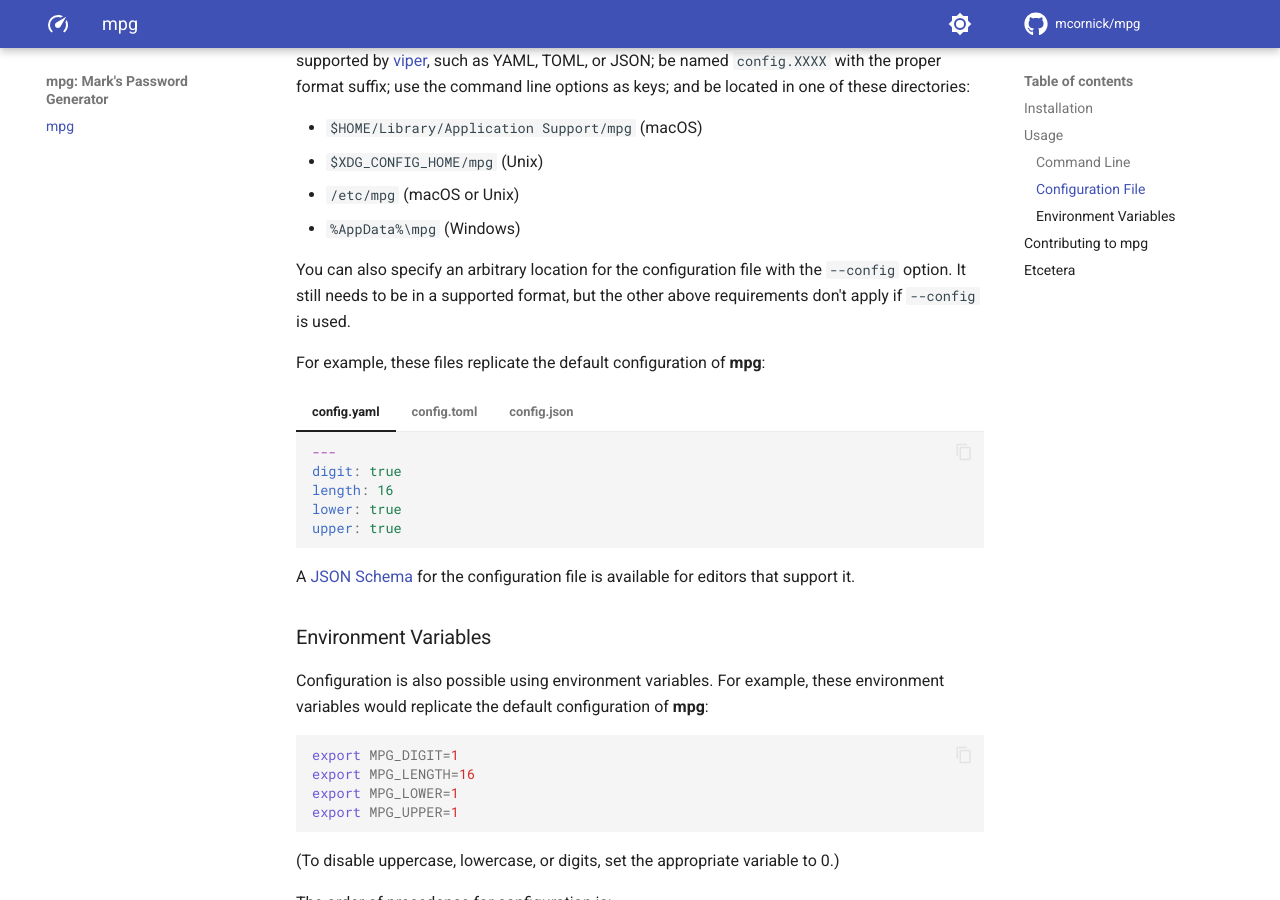
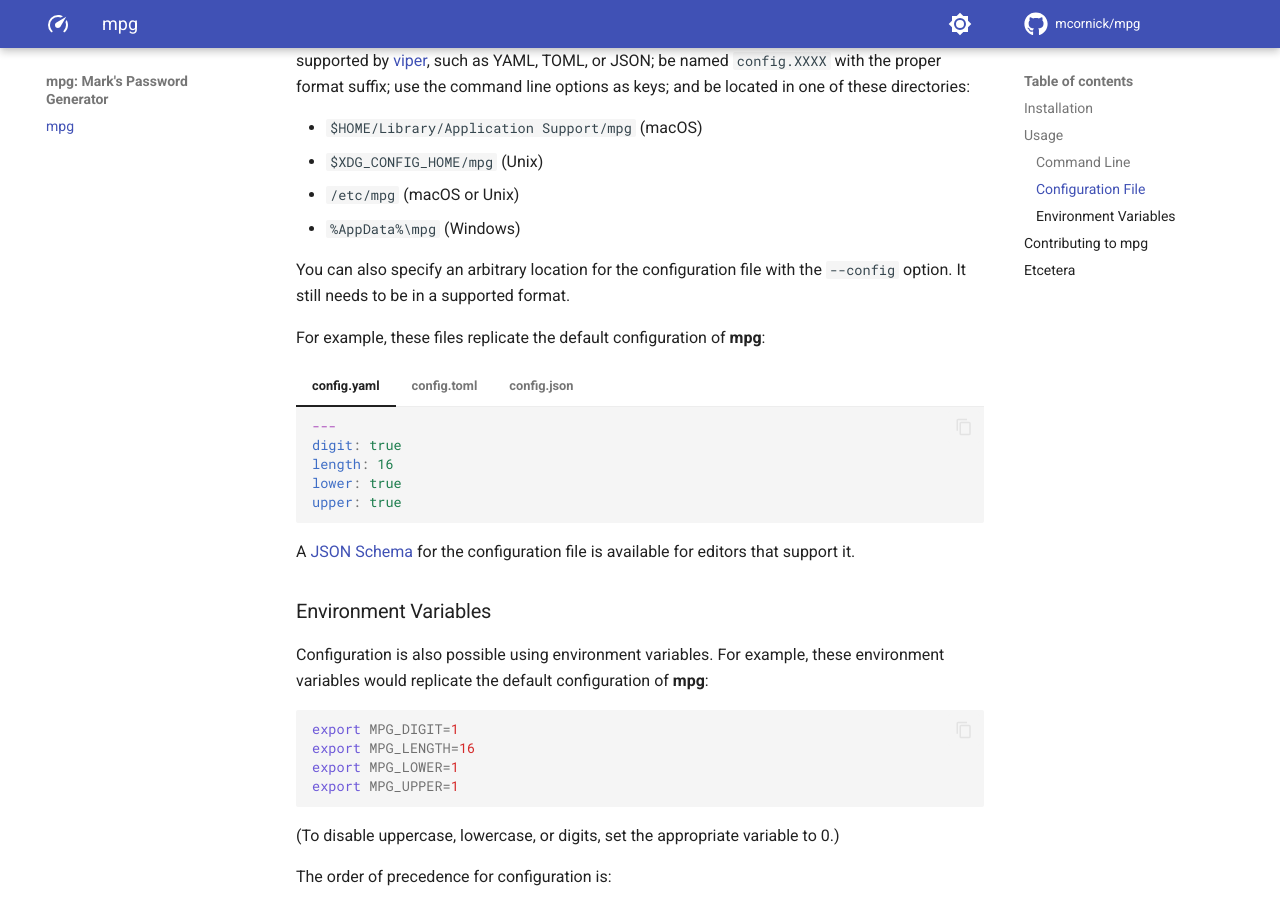
Before and after one commit to step-security-bot/mpg, an MkDocs documentation site: the page built from docs/index.md, in a window 1280 px wide and 900 px high, scrolled down 2002 px. Built offline with MkDocs 1.6.1 and Material for MkDocs 9.7.7, drawn with Linux system fonts in a browser that asks for light colours; comment, search, counter and statistics services are not loaded; the version menu is left out.

Commit message:
docs: simplify
Signed-off-by: Mark Cornick <mcornick@mcornick.com>

```diff
--- a/docs/index.md
+++ b/docs/index.md
@@ -149,7 +149,7 @@ __mpg__ supports an optional configuration file. To be used by default, it must
 - `/etc/mpg` (macOS or Unix)
 - `%AppData%\mpg` (Windows)
 
-You can also specify an arbitrary location for the configuration file with the `--config` option. It still needs to be in a supported format, but the other above requirements don't apply if `--config` is used.
+You can also specify an arbitrary location for the configuration file with the `--config` option. It still needs to be in a supported format.
 
 For example, these files replicate the default configuration of __mpg__:
 
```
